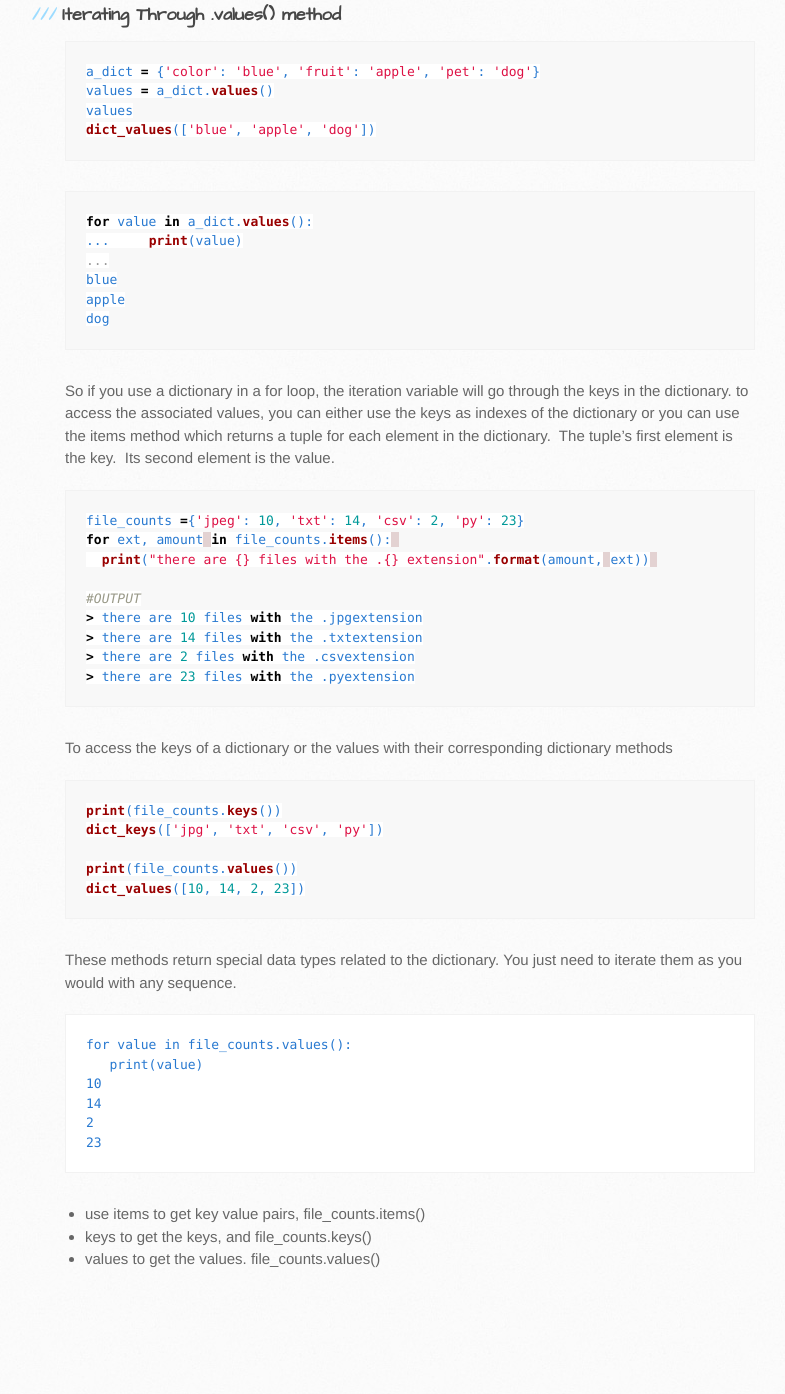
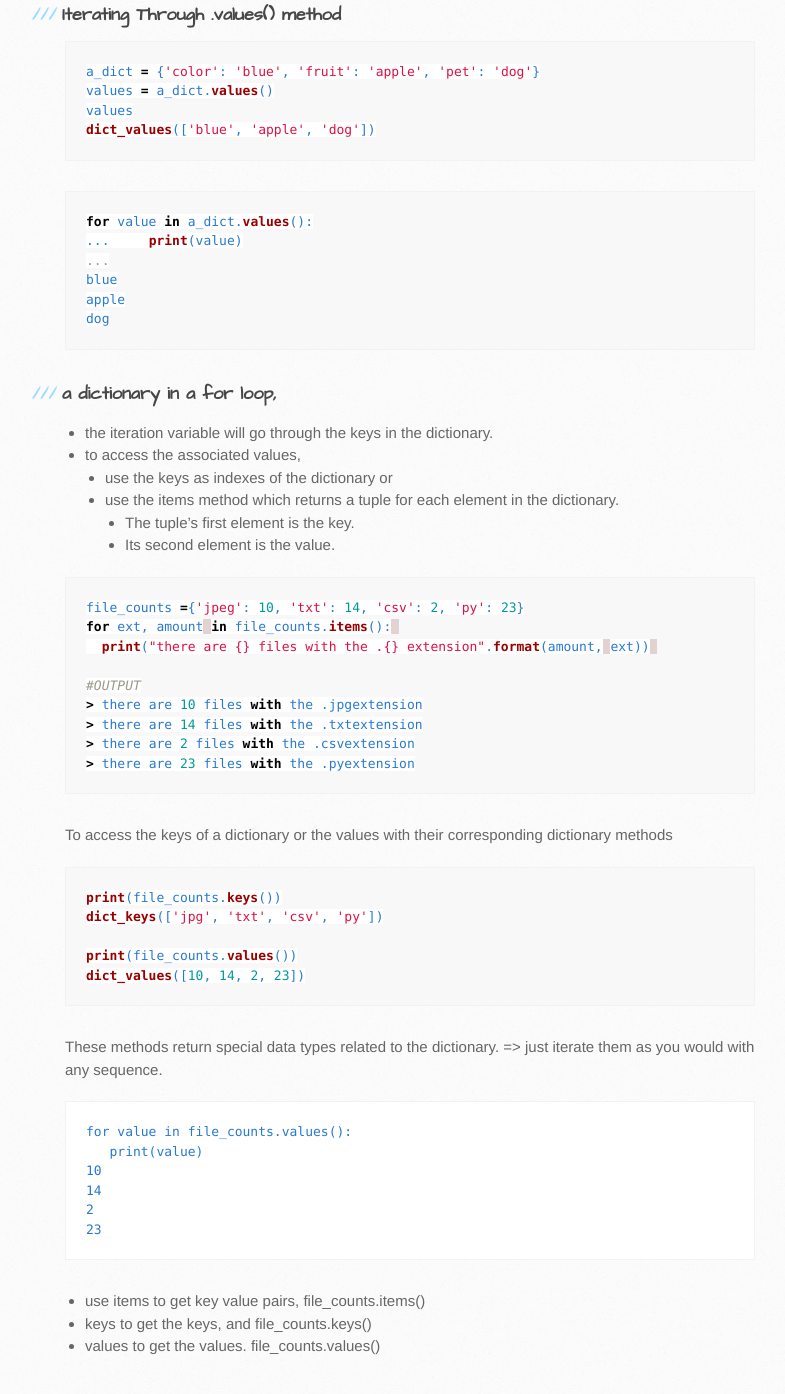
Before and after one commit to trumpfheller/trumpfheller.github.io, a Jekyll site: the page built from dictionary.md, in a window 1280 px wide and 1400 px high, scrolled down 4574 px. Shown: the top 1394 px of the window, without its empty margins (95-880 px from the left). Built offline with Jekyll 4.4.1, drawn with Linux system fonts in a browser that asks for light colours; before the commit the page ends 5887 px from its top, so only the background shows below that.

Commit message:
Update dictionary.md

````diff
--- a/dictionary.md
+++ b/dictionary.md
@@ -209,12 +209,14 @@ apple
 dog
 ```
 
-So if you use a dictionary in a for loop, the iteration variable will go through the keys in the dictionary.
-to access the associated values, you can either use the keys as indexes of the dictionary
-or
-you can use the items method which returns a tuple for each element in the dictionary.
-The tuple's first element is the key.
-Its second element is the value.
+### a dictionary in a for loop,
+- the iteration variable will go through the keys in the dictionary.
+- to access the associated values,
+	- use the keys as indexes of the dictionary
+	or
+	- use the items method which returns a tuple for each element in the dictionary.
+		- The tuple's first element is the key.
+		- Its second element is the value.
 
 ```python
 file_counts ={'jpeg': 10, 'txt': 14, 'csv': 2, 'py': 23}
@@ -237,7 +239,7 @@ dict_keys(['jpg', 'txt', 'csv', 'py'])
 print(file_counts.values())
 dict_values([10, 14, 2, 23])
 ```
-These methods return special data types related to the dictionary. You just need to iterate them as you would with any sequence.
+These methods return special data types related to the dictionary. => just iterate them as you would with any sequence.
 ```python
 for value in file_counts.values():
    print(value)
````
